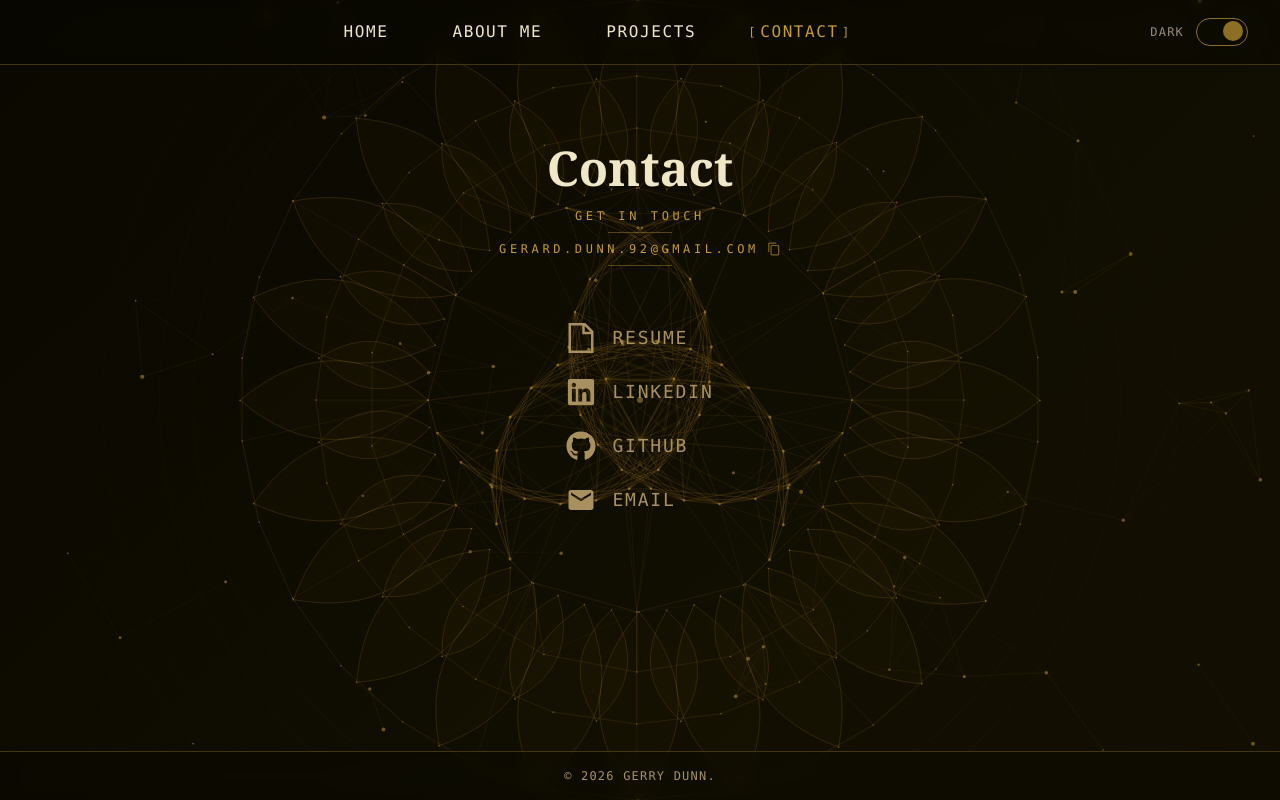
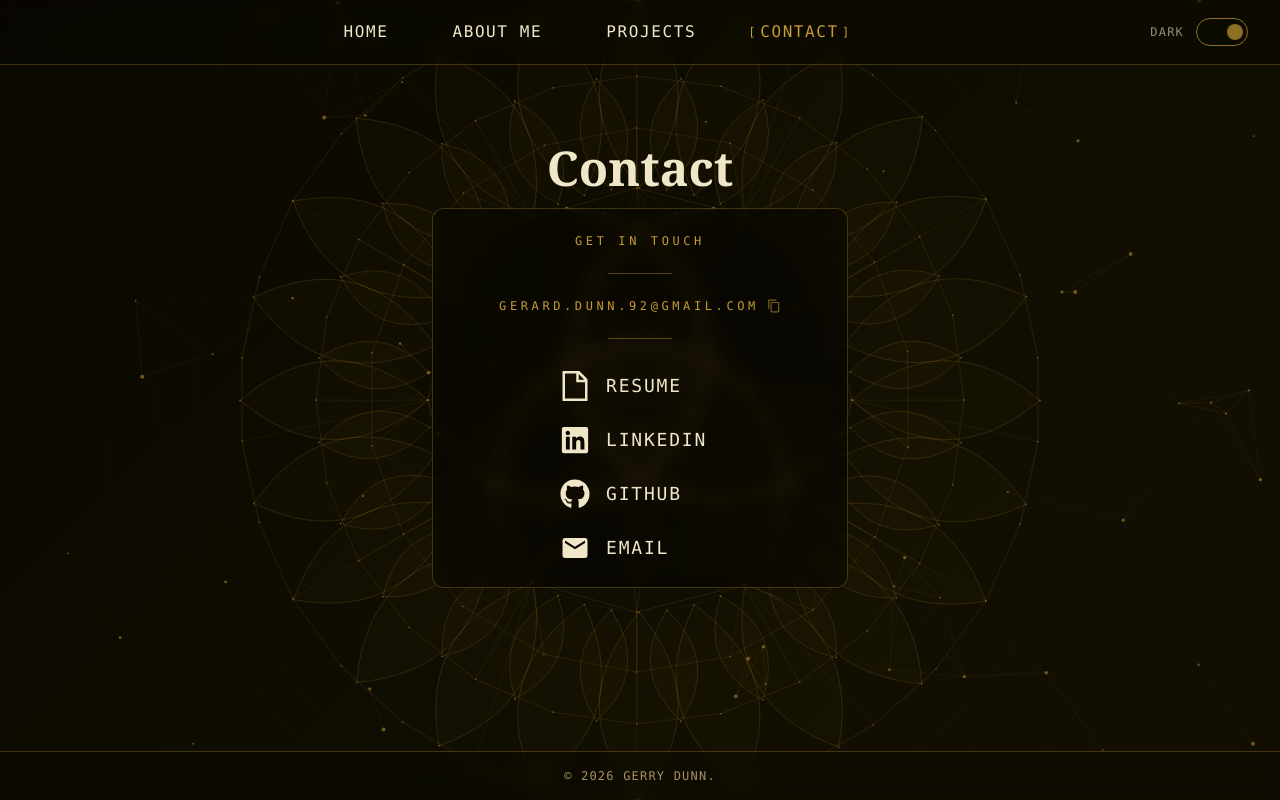
Before and after one commit to gerard-dunn-25/gerry-dunn-portfolio, a React (Vite) app: page /contact in a window 1280 px wide. Built offline with nearby package versions, Linux system fonts and the light colour scheme.

Commit message:
updated text styling for contrast and visibility

```diff
--- a/src/components/Navbar.tsx
+++ b/src/components/Navbar.tsx
@@ -29,9 +29,12 @@ function ThemeToggle() {
         className="relative w-13 h-7 rounded-full border border-[var(--color-accent)] opacity-70 transition-all duration-400 cursor-pointer text-[var(--color-accent)]"
       >
         <span
-          className={`absolute top-0.5 left-0.5 w-5 h-5 rounded-full bg-[var(--color-accent)] transition-transform duration-400 ${
-            isDark ? 'translate-x-6' : 'translate-x-0'
-          }`}
+          className="absolute w-4 h-4 rounded-full bg-[var(--color-accent)] transition-transform duration-400"
+          style={{
+            top: '50%',
+            left: '4px',
+            transform: `translateY(-50%) translateX(${isDark ? 'calc(3.25rem - 1rem - 10px)' : '0'})`,
+          }}
         />
       </button>
     </div>
--- a/src/components/projects/ProjectTabs.tsx
+++ b/src/components/projects/ProjectTabs.tsx
@@ -8,7 +8,7 @@ export default function ProjectTabs({
   onChange: (tab: Tab) => void
 }) {
   return (
-    <div className="flex justify-center mb-20">
+    <div className="flex justify-center mb-0">
       <div className="flex border border-[var(--color-border)] rounded-full p-2 gap-2">
         {(['personal', 'bootcamp'] as Tab[]).map((tab) => (
           <button
--- a/src/pages/Contact.tsx
+++ b/src/pages/Contact.tsx
@@ -51,16 +51,18 @@ export default function Contact(): JSX.Element {
       className="flex flex-col items-center w-full"
       style={{ height: 'calc(100dvh - 340px)' }}
     >
-      <div className="pt-20">
+      <div className="pt-20 w-full max-w-md mx-auto px-4">
         <h2 className="font-serif text-4xl md:text-5xl font-bold text-[var(--color-text)] mb-4 text-center">
           Contact
         </h2>
-        <p className="font-mono text-xs tracking-[0.3em] uppercase text-[var(--color-accent)] mb-2 text-center">
+
+        <div className="border border-[var(--color-border)] rounded-xl px-10 py-6 bg-[var(--color-card)] backdrop-blur-sm">
+          <p className="font-mono text-xs tracking-[0.3em] uppercase text-[var(--color-accent)] mb-6 text-center">
             Get In Touch
           </p>
           <hr className="border-[var(--color-accent)]/40 w-16 mx-auto mb-2" />
 
-        <div className="flex items-center justify-center gap-2 mb-2">
+          <div className="flex items-center justify-center gap-2 mb-6 mt-6">
             <p className="font-mono text-xs tracking-[0.3em] uppercase text-[var(--color-accent)]">
               {EMAIL}
             </p>
@@ -77,10 +79,9 @@ export default function Contact(): JSX.Element {
             </button>
           </div>
 
-        <hr className="border-[var(--color-accent)]/40 w-16 mx-auto mb-12" />
-      </div>
+          <hr className="border-[var(--color-accent)]/40 w-16 mx-auto mb-8" />
 
-      <div className="flex flex-col gap-6 flex-1 justify-center">
+          <div className="flex flex-col gap-6 items-center">
             {links.map(({ label, href, icon: Icon, hoverClass, external }) => (
               <a
                 key={label}
@@ -89,15 +90,17 @@ export default function Contact(): JSX.Element {
                   ? { target: '_blank', rel: 'noopener noreferrer' }
                   : {})}
                 aria-label={label}
-            className={`flex items-center gap-4 text-[var(--color-text-muted)] ${hoverClass} transition-colors duration-200 group`}
+                className={`flex items-center gap-4 w-40 text-[var(--color-text)] ${hoverClass} transition-colors duration-200 group`}
               >
-            <Icon className="text-3xl transition-transform duration-200 group-hover:scale-110" />
+                <Icon className="text-3xl transition-transform duration-200 group-hover:scale-110 shrink-0" />
                 <span className="font-mono text-lg tracking-widest uppercase">
                   {label}
                 </span>
               </a>
             ))}
           </div>
+        </div>
+      </div>
     </section>
   )
 }
--- a/src/pages/Projects.tsx
+++ b/src/pages/Projects.tsx
@@ -30,7 +30,7 @@ export default function Projects(): JSX.Element {
 
   return (
     <div className="max-w-5xl mx-auto px-4 sm:px-6 lg:px-8 py-20 text-[var(--color-text)]">
-      <h2 className="font-serif text-4xl md:text-5xl font-bold text-center mb-12">
+      <h2 className="font-serif text-4xl md:text-5xl font-bold text-center mb-10">
         Projects
       </h2>
 
```
Lines whose indentation alone changed are shown as unchanged.
